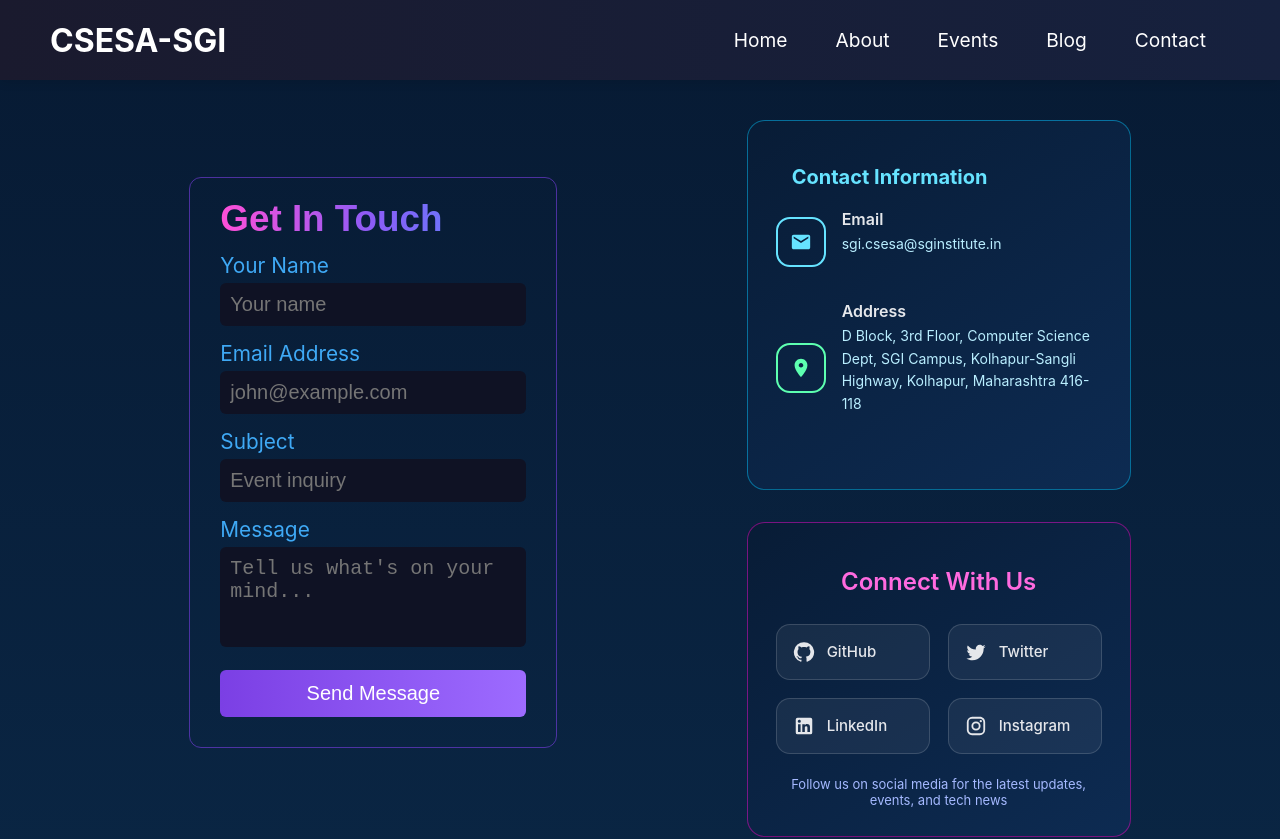
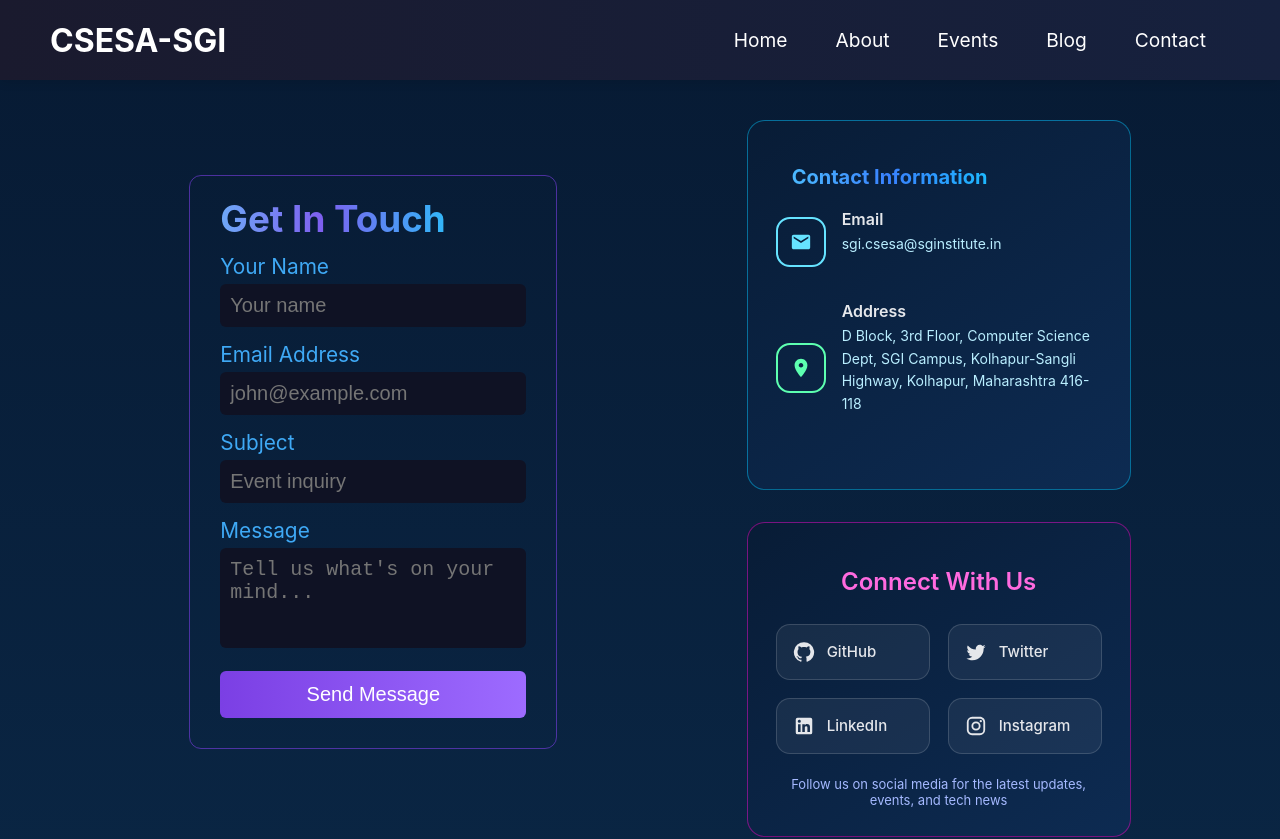
Before and after one commit to sgicsesa-tech-head/csesa-sgi-frontend, a React (Create React App) app: page /contact in a window 1280 px wide. Shown: the top 839 px of the page. Built offline with nearby package versions, Linux system fonts and the light colour scheme.

Commit message:
gradient css changes in index file

```diff
--- a/src/components/ContactInfo.js
+++ b/src/components/ContactInfo.js
@@ -5,7 +5,7 @@ import "./ContactInfo.css";
 const ContactInfo = () => {
   return (
     <div className="info-card">
-      <h3 className="card-title cyan">Contact Information</h3>
+      <h3 className="card-title cyan animated-gradient-text_blue">Contact Information</h3>
 
       <div className="info-item">
         <div className="icon email">
--- a/src/components/Form.css
+++ b/src/components/Form.css
@@ -3,23 +3,7 @@
   padding: 0;
   box-sizing: border-box;
 }
-.gradient-text {
-  font-size: 64px;
-  font-weight: 600;
-  font-family: sans-serif;
 
-  background: linear-gradient(
-    90deg,
-    #ff4fd8,
-    #8b5cf6,
-    #4f8cff
-  );
-
-  -webkit-background-clip: text;
-  -webkit-text-fill-color: transparent;
-  background-clip: text;
-  color: transparent;
-}
 .contact-container {
   display: flex;
   justify-content: center;
--- a/src/components/Form.js
+++ b/src/components/Form.js
@@ -22,7 +22,7 @@ const ContactForm = () => {
   return (
     <div className="contact-container">
       <form className="contact-form" onSubmit={handleSubmit}>
-        <h2 className="gradient-text">Get in touch</h2>
+        <h2 className="animated-gradient-text">Get in touch</h2>
         <label>
           Your Name
           <input
--- a/src/components/HeroSection.js
+++ b/src/components/HeroSection.js
@@ -6,7 +6,7 @@ const HeroSection = () => {
   return (
     <section className="hero-section">
       <div className="hero-container">
-        <h1 className="hero-title">
+        <h1 className="hero-title glow">
           Computer Science & Engineering Students Association
         </h1>
 
--- a/src/index.css
+++ b/src/index.css
@@ -21,6 +21,12 @@
   /* Accent Shadow */
   --accent-shadow: rgba(0, 212, 255, 0.3);
   --accent-hover-bg: rgba(0, 212, 255, 0.1);
+
+  /* Gradient */
+  --gradient-1: linear-gradient(  90deg, #ff4fd8, #8b5cf6, #4f8cff);
+  /* ----- */
+
+
 }
 
 body {
@@ -38,3 +44,67 @@ code {
   font-family: source-code-pro, Menlo, Monaco, Consolas, 'Courier New',
     monospace;
 }
+
+
+.animated-gradient-text {
+  background: linear-gradient(
+    to right,
+    #00f0ff,
+    #5ef2ff,
+    #7e5fef,
+    #00f0ff
+  );
+
+  -webkit-background-clip: text;
+  -webkit-text-fill-color: transparent;
+  background-clip: text;
+  background-size: 200% auto;
+  color: transparent;
+
+  animation: gradientAnimation 5s linear infinite;
+}
+@keyframes gradientAnimation {
+  0% {
+    background-position: 200% 50%;
+  }
+  100% {
+    background-position: 0% 50%;
+  }
+
+}
+
+
+
+.animated-gradient-text_blue {
+  background: linear-gradient(
+    to right,
+    #00f0ff,
+    #5ef2ff,
+    #3981fe,
+    #00f0ff
+  );
+
+  -webkit-background-clip: text;
+  -webkit-text-fill-color: transparent;
+  background-clip: text;
+  background-size: 200% auto;
+  color: transparent;
+
+  animation: gradientAnimation 5s linear infinite;
+}
+@keyframes gradientAnimation {
+  0% {
+    background-position: 200% 50%;
+  }
+  100% {
+    background-position: 0% 50%;
+  }
+
+}
+
+.glow {
+  text-shadow:
+    0 0 5px rgba(255,255,255,0.4),
+    0 0 10px rgba(0,255,255,0.6),
+    0 0 20px rgba(255,0,255,0.6);
+}
```
